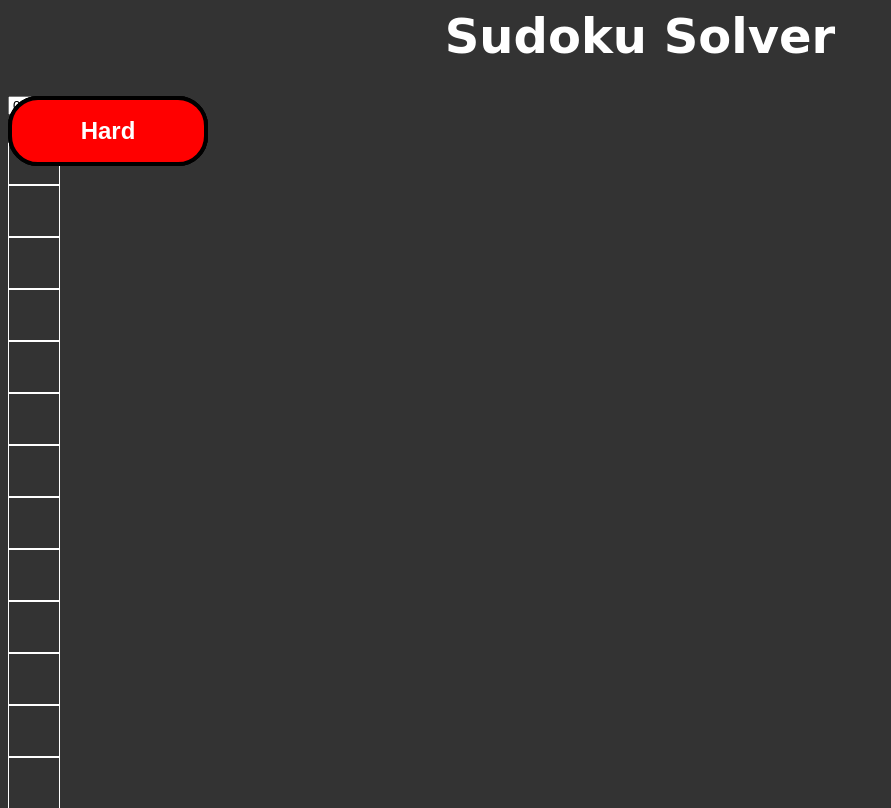
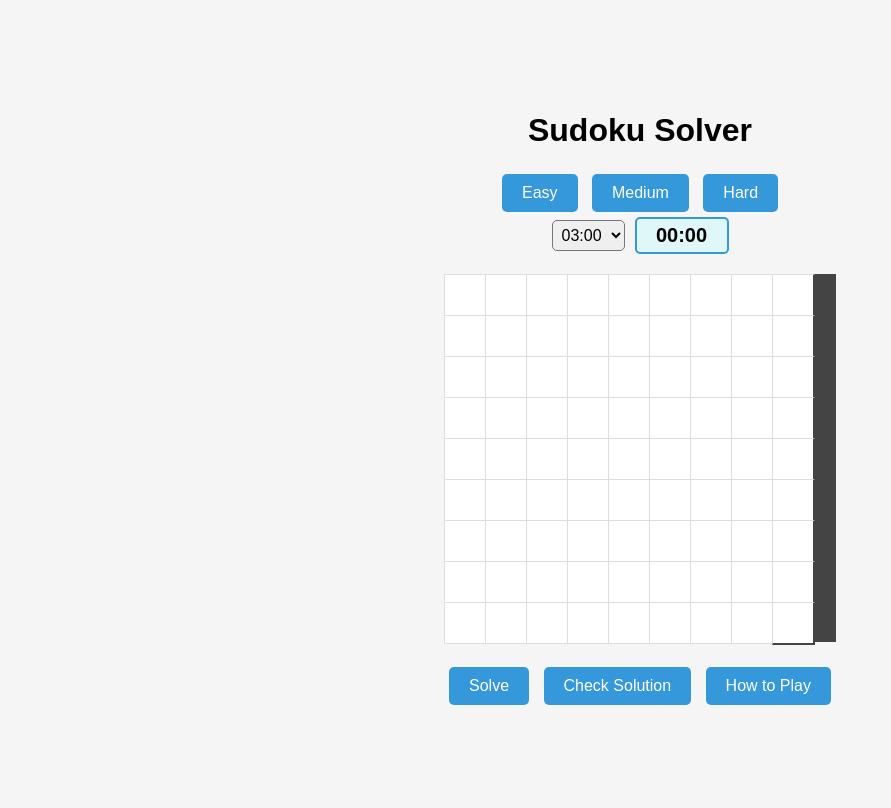
Before and after one commit to rishab460/sudoku-solver, a plain HTML site: page index.html in a window 1280 px wide. Shown: the top 808 px of the page, without its empty margins (0-891 px from the left). Drawn offline with Linux system fonts and the light colour scheme.

Commit message:
Update style.css

```diff
--- a/style.css
+++ b/style.css
@@ -1,107 +1,108 @@
-body{
-   background-color: #333333;
-   color:white
+body {
+    font-family: Arial, sans-serif;
+    display: flex;
+    justify-content: center;
+    align-items: center;
+    height: 100vh;
+    margin: 0;
+    background-color: #f5f5f5;
 }
-h1{
-    margin-top: 0%;
-    text-align: CENTER;
-    font-family: CURSIVE;
-    font-size: XXX-LARGE;
+
+.container {
+    text-align: center;
 }
-.box{
-    height: 156px;
-    width: 156px;
-    border: solid white 2px;
-    background-color: #333333;
+
+h1 {
+    margin-bottom: 20px;
+}
+
+.difficulty-buttons button,
+#solve,
+#checkSolution,
+#howToPlay {
+    padding: 10px 20px;
+    margin: 5px;
+    font-size: 16px;
+    cursor: pointer;
+    border: none;
+    background-color: #3498db;
+    color: white;
+    border-radius: 5px;
+    transition: background-color 0.3s;
+}
+
+.difficulty-buttons button:hover,
+#solve:hover,
+#checkSolution:hover,
+#howToPlay:hover {
+    background-color: #2980b9;
+}
+
+.timer-container {
+    display: flex;
+    align-items: center;
+    justify-content: center;
+    margin-bottom: 20px;
+}
+
+#timerSelect {
+    padding: 5px;
+    font-size: 16px;
+    border-radius: 5px;
+    margin-right: 10px;
+}
+
+#timerDisplay {
+    font-size: 20px;
+    font-weight: bold;
+    padding: 5px 10px;
+    border: 2px solid #3498db;
+    border-radius: 5px;
+    background-color: #e0f7fa;
+    width: 70px;
+    text-align: center;
+}
+
+.sudoku-grid {
     display: grid;
-    grid-template-columns: auto auto auto;
+    grid-template-columns: repeat(9, 40px);
+    grid-template-rows: repeat(9, 40px);
+    gap: 1px;
+    background-color: #444;
+    margin: 20px auto;
 }
-#main{
-    height: 480px;
-    width: 480px;
-    border: solid white 4px;
+
+.cell {
+    width: 40px;
+    height: 40px;
+    background-color: white;
     display: flex;
-    flex-direction: row;
-    margin-left: 30%;
-    margin-top: -1%;
+    justify-content: center;
+    align-items: center;
+    font-size: 18px;
+    cursor: pointer;
+    border: 1px solid #ddd;
 }
-.cell{
-    height: 50px;
-    width: 50px;
-    border: solid white 1px;
-    text-align: center;
-    background-color: #333333;
-    text-align: center;
-    font-size: x-large;
-    font-weight: bold;
-}
-input{
-    height: 45px;
-    width: 44px;
+
+.cell input {
+    width: 100%;
+    height: 100%;
     border: none;
     text-align: center;
-    font-size: x-large;
-    font-weight: bold;
-    background-color: #333333;
-    color: white;
-}
-button{
-    height: 70px;
-    width: 200px;
-    font-size: x-large;
-    font-weight: bold;
-    background-color: red;
-    border: solid 4px black;
-    border-radius: 30px;
-    color: white;
-    position: absolute;
-    cursor: pointer;
-}
-#start{
-    top: 26%;
-    left: 5%;
-}
-#replay{
-    top: 45%;
-    left: 5%;
-}
-#answer{
-    top: 65%;
-    left: 5%;
+    font-size: 18px;
+    background-color: transparent;
 }
 
-#game_type{
-    position: absolute;
-    top: 24%;
-    left: 75%;
-
+.cell input:disabled {
+    color: black;
+    font-weight: bold;
+    background-color: #e0e0e0;
 }
 
-.label{
-    height: 15px;
-    width: 15px;
-    cursor: pointer;
+.cell:nth-child(3n) {
+    border-right: 2px solid #444;
 }
 
-#help{
-    left: 0%;
-    top: 150%;
+.cell:nth-child(27n) {
+    border-bottom: 2px solid #444;
 }
-#lives{
-    position: absolute;
-    top: 13%;
-    left: 72%;
-    color: orangered;
-    font-weight: bold;
-    font-size: x-large;
-}
-
-#timer{
-    top: 10%;
-    position: absolute;
-    left: 3%;
-    font-size: x-large;
-    color: white;
-    font-weight: bold;
-
-}
```
